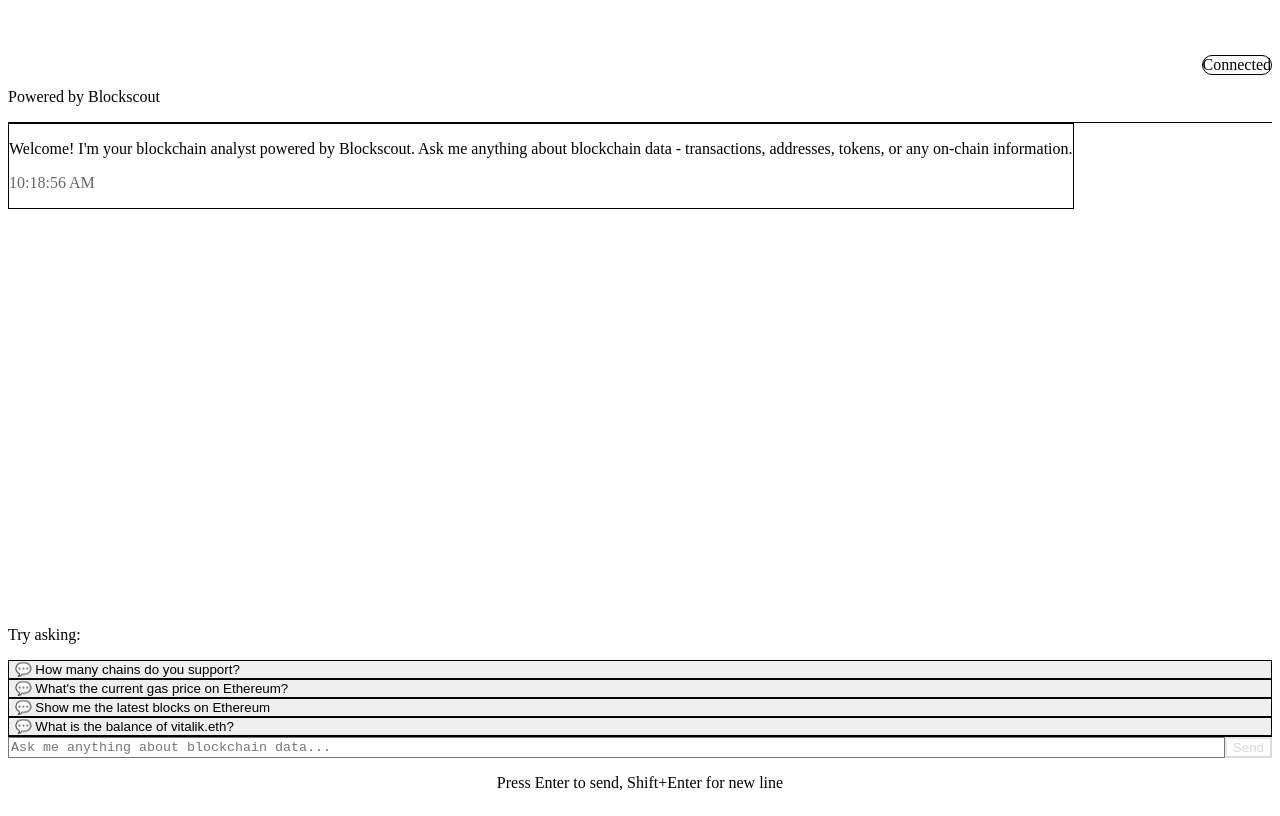
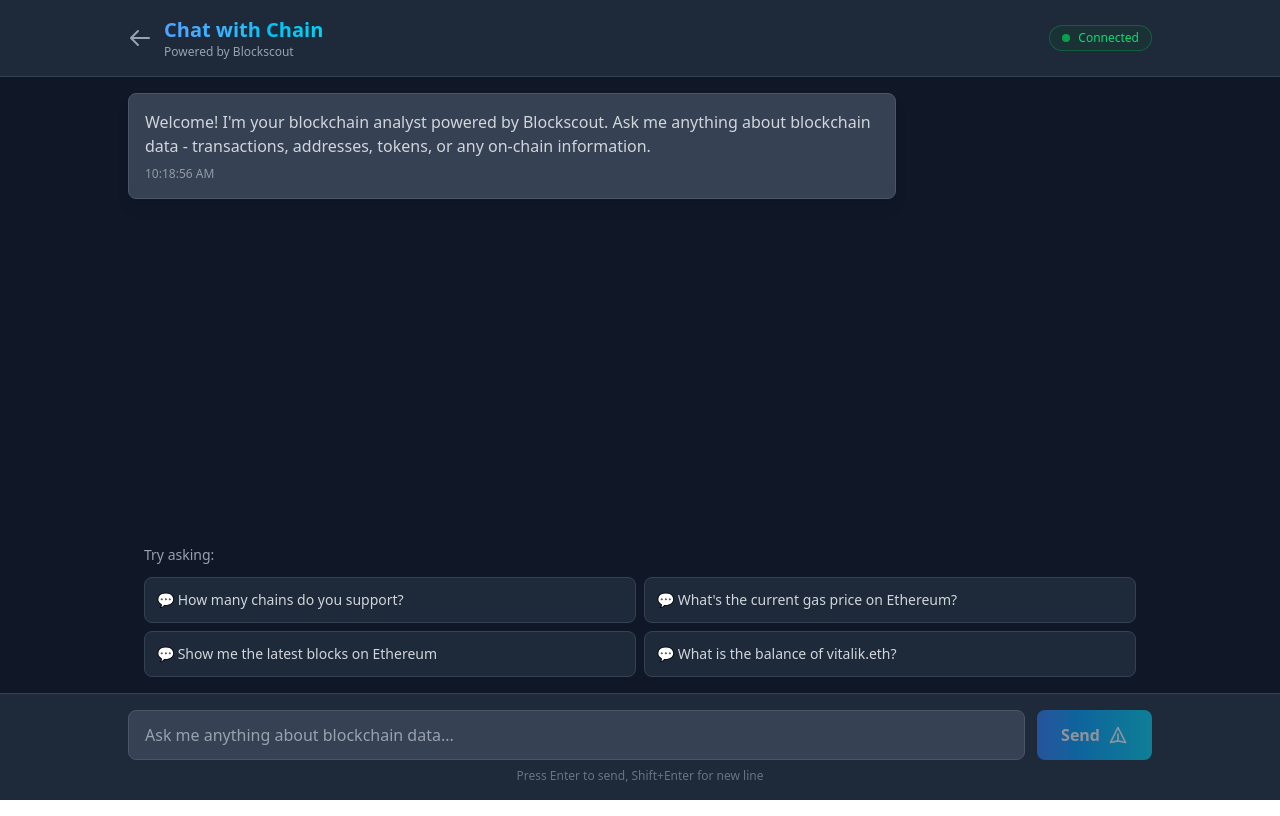
Before and after one commit to DevonMartens/EthGlobal-Blocksight, a Next.js app in the folder apps/web/: page /chat in a window 1280 px wide. Built offline with nearby package versions, Linux system fonts and the light colour scheme.

Commit message:
fix: dev issues

```diff
--- a/apps/web/app/chat/page.tsx
+++ b/apps/web/app/chat/page.tsx
@@ -24,12 +24,17 @@ export default function ChatPage() {
   ]);
   const [input, setInput] = useState("");
   const [isLoading, setIsLoading] = useState(false);
+  const [mounted, setMounted] = useState(false);
   const messagesEndRef = useRef<HTMLDivElement>(null);
   const inputRef = useRef<HTMLTextAreaElement>(null);
 
   const scrollToBottom = () => {
     messagesEndRef.current?.scrollIntoView({ behavior: "smooth" });
   };
+
+  useEffect(() => {
+    setMounted(true);
+  }, []);
 
   useEffect(() => {
     scrollToBottom();
@@ -220,9 +225,11 @@ export default function ChatPage() {
                         {message.content}
                       </p>
                     )}
-                    <p className="text-xs opacity-60 mt-2">
-                      {message.timestamp.toLocaleTimeString()}
-                    </p>
+                    {mounted && (
+                      <p className="text-xs opacity-60 mt-2">
+                        {message.timestamp.toLocaleTimeString()}
+                      </p>
+                    )}
                   </div>
                   {message.role === "user" && (
                     <div className="w-8 h-8 bg-gradient-to-br from-purple-500 to-pink-400 rounded-full flex items-center justify-center flex-shrink-0">
--- a/apps/web/app/globals.css
+++ b/apps/web/app/globals.css
@@ -1,3 +1 @@
-@tailwind base;
-@tailwind components;
-@tailwind utilities;
+@import "tailwindcss";
--- a/apps/web/package.json
+++ b/apps/web/package.json
@@ -12,10 +12,10 @@
   },
   "dependencies": {
     "@repo/ui": "workspace:*",
-    "postcss": "^8.5.6",
     "autoprefixer": "^10.4.0",
     "ethers": "^6.15.0",
     "next": "^15.5.0",
+    "postcss": "^8.5.6",
     "react": "^19.1.0",
     "react-dom": "^19.1.0",
     "react-markdown": "^10.1.0",
@@ -26,6 +26,7 @@
   "devDependencies": {
     "@repo/eslint-config": "workspace:*",
     "@repo/typescript-config": "workspace:*",
+    "@tailwindcss/postcss": "^4.1.16",
     "@types/node": "^22.15.3",
     "@types/react": "19.1.0",
     "@types/react-dom": "19.1.1",
--- a/apps/web/postcss.config.mjs
+++ b/apps/web/postcss.config.mjs
@@ -1,8 +1,7 @@
 /** @type {import('postcss-load-config').Config} */
 const config = {
   plugins: {
-    tailwindcss: {},
-    autoprefixer: {},
+    "@tailwindcss/postcss": {},
   },
 };
 
```
Also changed, not shown: 1 other file (tests, documents, lock files or other folders).
